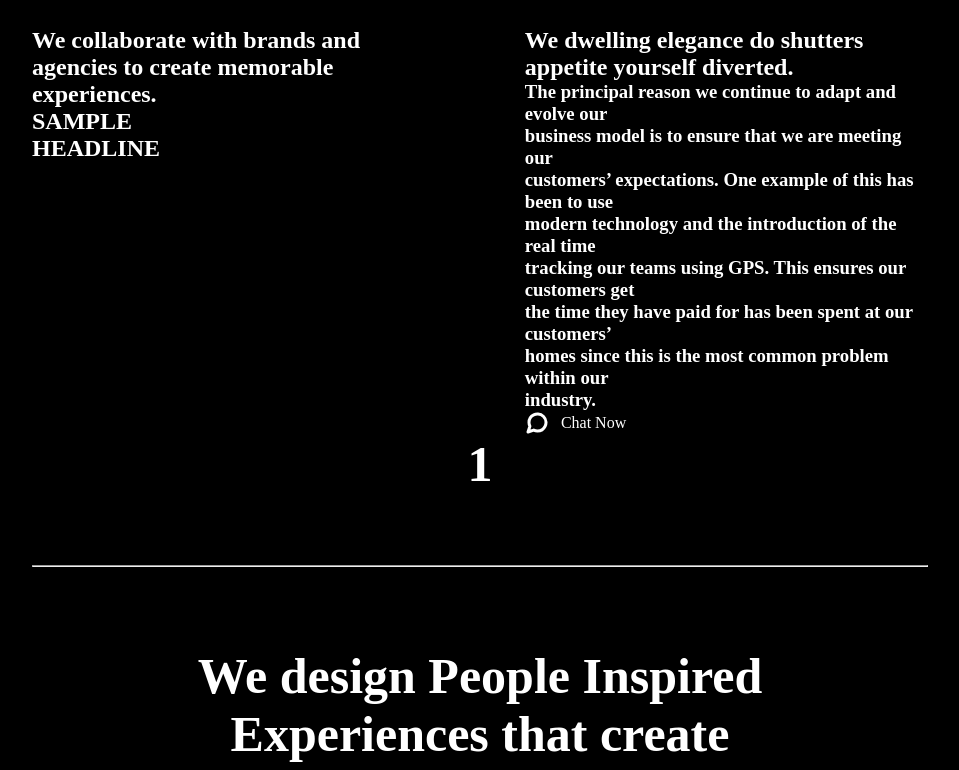
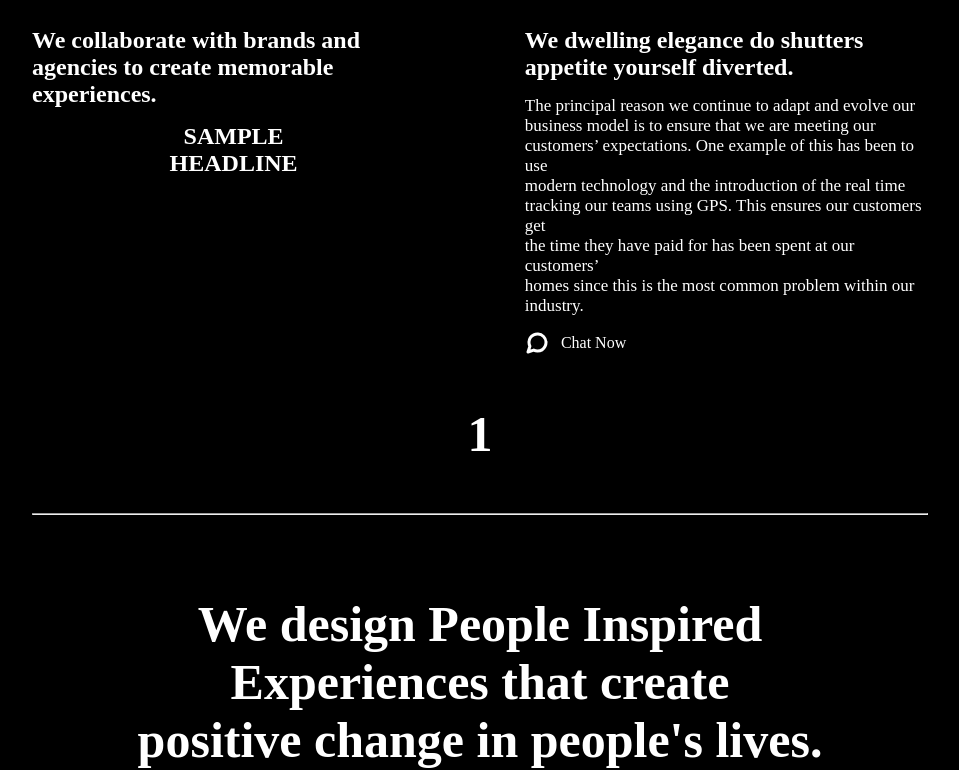
Before and after one commit to Vhi-do/Biography, a plain HTML site: page index.html in a window 1280 px wide. Shown: the part 676-1446 px from the top of the page, without its empty margins (160-1119 px from the left). Drawn offline with Linux system fonts and the light colour scheme.

Commit message:
second commit

```diff
--- a/css/style.css
+++ b/css/style.css
@@ -61,11 +61,8 @@ body {
     text-align: center;
 }
 
-.margin {
-    margin: 8% 0;
-}
-
 .one {
+    margin: 50px 0;
     font-size: 50px;
     font-weight: 30px;
 }
@@ -207,9 +204,19 @@ body {
 }
 
 .end .sample {
-    margin: 40px 0;
+    margin: 70px 0;
 }
 
 .end .web {
     margin: 40px 0;
 }
+
+.sample {
+    text-align: center;
+    padding: 15px 0;
+}
+
+.principal {
+    padding: 15px 0;
+    font-size: 17px;
+}
--- a/index.html
+++ b/index.html
@@ -34,13 +34,13 @@
                 <h1>
                     We collaborate with brands and agencies to create memorable experiences.
                 </h1>
-                <h2>SAMPLE <br>
+                <h2 class="sample">SAMPLE <br>
                     HEADLINE
                 </h2>
             </div>
             <div class="about-content">
                 <h2>We dwelling elegance do shutters appetite yourself diverted.</h2>
-                <h3>
+                <p class="principal">
                     The principal reason we continue to adapt and evolve our <br>
                     business model is to ensure that we are meeting our <br>
                     customers’ expectations. One example of this has been to use <br>
@@ -49,7 +49,7 @@
                     the time they have paid for has been spent at our customers’ <br>
                     homes since this is the most common problem within our <br>
                     industry.
-                </h3>
+                </p>
                 <p class="chat-now">
                     <img src="images/message circle.svg" alt="message">
                     <span>Chat Now</span>
```
